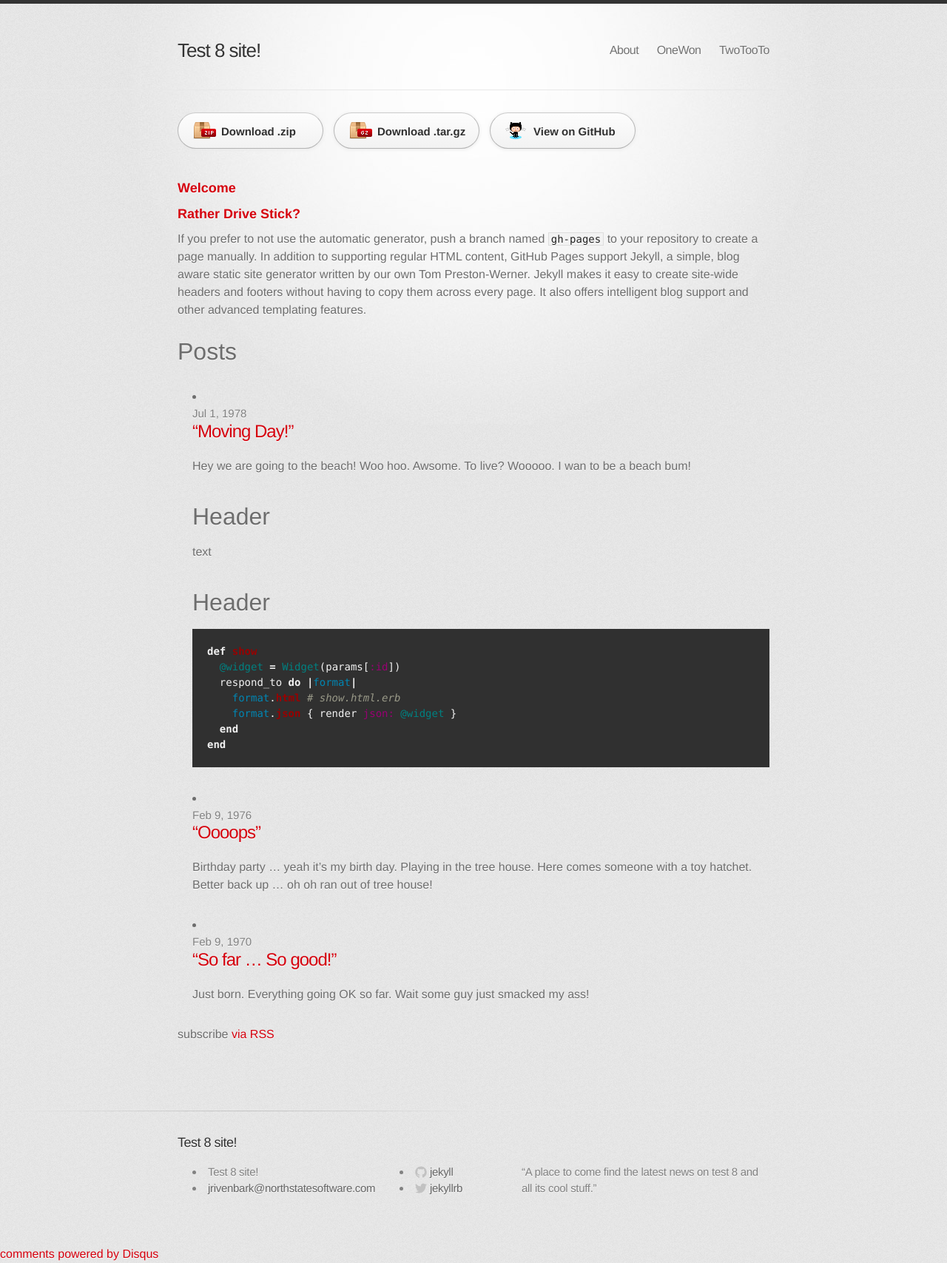
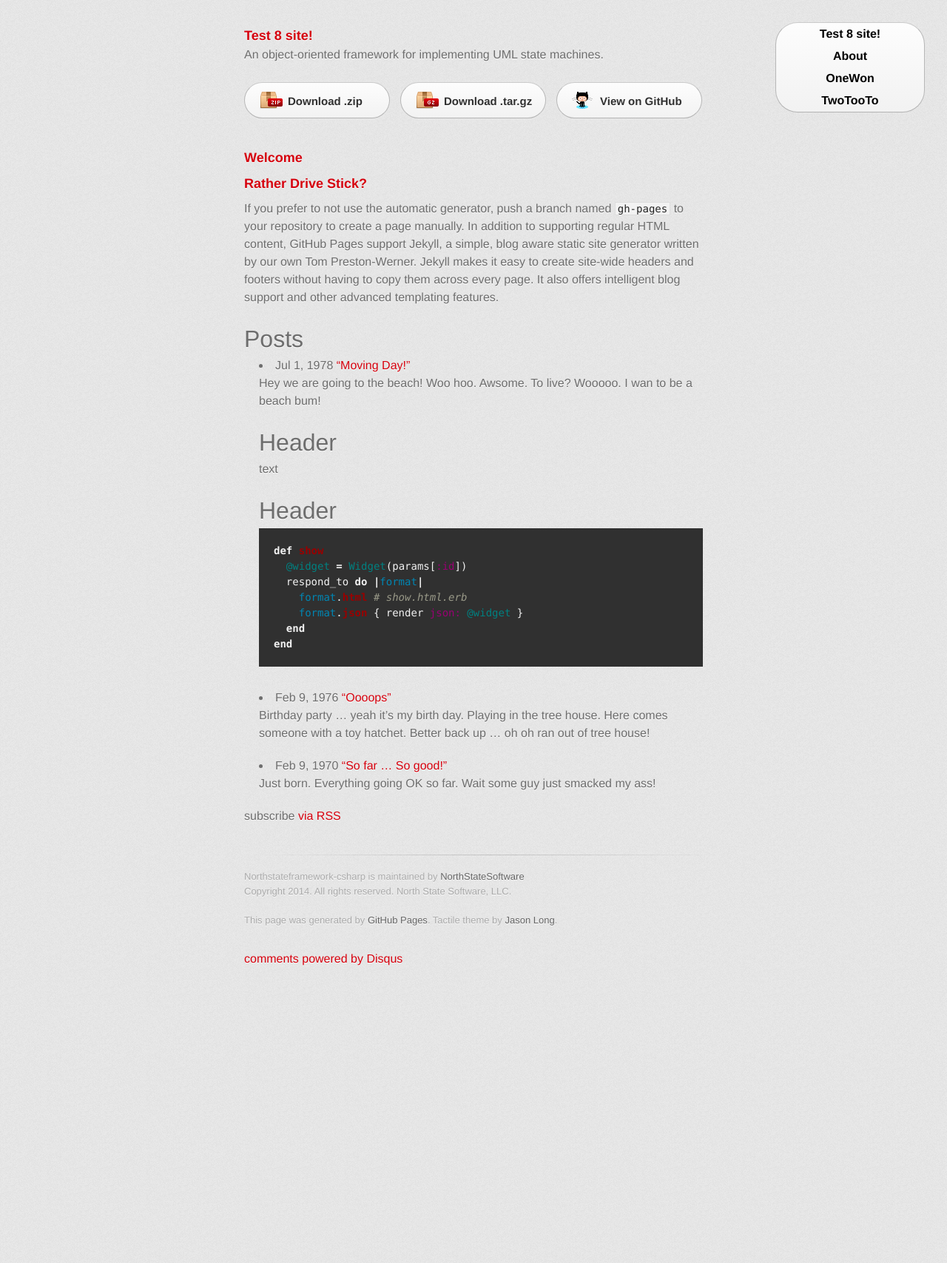
Before and after one commit to jrivenbark/Test8, a Jekyll site: the page built from index.html, in a window 1280 px wide. Shown: the whole page at 74% size. Built offline with Jekyll 4.4.1, drawn with Linux system fonts in a browser that asks for light colours; some web fonts are replaced; comment, search, counter and statistics services are not loaded; after the commit the page ends 1308 px from its top, so only the background shows below that.

Commit message:
Test 8 Check in floating block menu example
This is an interesting example of a floating block.

```diff
--- a/_includes/footer.html
+++ b/_includes/footer.html
@@ -1,61 +1,5 @@
-<footer class="site-footer">
-
-  <div class="wrap">
-
-    <h2 class="footer-heading">{{ site.title }}</h2>
-
-    <div class="footer-col-1 column">
-      <ul>
-        <li>{{ site.title }}</li>
-        <li><a href="mailto:{{ site.email }}">{{ site.email }}</a></li>
-      </ul>
-    </div>
-
-    <div class="footer-col-2 column">
-      <ul>
-        {% if site.github_username %}<li>
-          <a href="https://github.com/{{ site.github_username }}">
-            <span class="icon github">
-              <svg version="1.1" class="github-icon-svg" xmlns="http://www.w3.org/2000/svg" xmlns:xlink="http://www.w3.org/1999/xlink" x="0px" y="0px"
-                 viewBox="0 0 16 16" enable-background="new 0 0 16 16" xml:space="preserve">
-                <path fill-rule="evenodd" clip-rule="evenodd" fill="#C2C2C2" d="M7.999,0.431c-4.285,0-7.76,3.474-7.76,7.761
-                c0,3.428,2.223,6.337,5.307,7.363c0.388,0.071,0.53-0.168,0.53-0.374c0-0.184-0.007-0.672-0.01-1.32
-                c-2.159,0.469-2.614-1.04-2.614-1.04c-0.353-0.896-0.862-1.135-0.862-1.135c-0.705-0.481,0.053-0.472,0.053-0.472
-                c0.779,0.055,1.189,0.8,1.189,0.8c0.692,1.186,1.816,0.843,2.258,0.645c0.071-0.502,0.271-0.843,0.493-1.037
-                C4.86,11.425,3.049,10.76,3.049,7.786c0-0.847,0.302-1.54,0.799-2.082C3.768,5.507,3.501,4.718,3.924,3.65
-                c0,0,0.652-0.209,2.134,0.796C6.677,4.273,7.34,4.187,8,4.184c0.659,0.003,1.323,0.089,1.943,0.261
-                c1.482-1.004,2.132-0.796,2.132-0.796c0.423,1.068,0.157,1.857,0.077,2.054c0.497,0.542,0.798,1.235,0.798,2.082
-                c0,2.981-1.814,3.637-3.543,3.829c0.279,0.24,0.527,0.713,0.527,1.437c0,1.037-0.01,1.874-0.01,2.129
-                c0,0.208,0.14,0.449,0.534,0.373c3.081-1.028,5.302-3.935,5.302-7.362C15.76,3.906,12.285,0.431,7.999,0.431z"/>
-              </svg>
-            </span>
-            <span class="username">{{ site.github_username }}</span>
-          </a>
-        </li>{% endif %}
-        {% if site.twitter_username %}<li>
-          <a href="https://twitter.com/{{ site.twitter_username }}">
-            <span class="icon twitter">
-              <svg version="1.1" class="twitter-icon-svg" xmlns="http://www.w3.org/2000/svg" xmlns:xlink="http://www.w3.org/1999/xlink" x="0px" y="0px"
-                 viewBox="0 0 16 16" enable-background="new 0 0 16 16" xml:space="preserve">
-                <path fill="#C2C2C2" d="M15.969,3.058c-0.586,0.26-1.217,0.436-1.878,0.515c0.675-0.405,1.194-1.045,1.438-1.809
-                c-0.632,0.375-1.332,0.647-2.076,0.793c-0.596-0.636-1.446-1.033-2.387-1.033c-1.806,0-3.27,1.464-3.27,3.27
-                c0,0.256,0.029,0.506,0.085,0.745C5.163,5.404,2.753,4.102,1.14,2.124C0.859,2.607,0.698,3.168,0.698,3.767
-                c0,1.134,0.577,2.135,1.455,2.722C1.616,6.472,1.112,6.325,0.671,6.08c0,0.014,0,0.027,0,0.041c0,1.584,1.127,2.906,2.623,3.206
-                C3.02,9.402,2.731,9.442,2.433,9.442c-0.211,0-0.416-0.021-0.615-0.059c0.416,1.299,1.624,2.245,3.055,2.271
-                c-1.119,0.877-2.529,1.4-4.061,1.4c-0.264,0-0.524-0.015-0.78-0.046c1.447,0.928,3.166,1.469,5.013,1.469
-                c6.015,0,9.304-4.983,9.304-9.304c0-0.142-0.003-0.283-0.009-0.423C14.976,4.29,15.531,3.714,15.969,3.058z"/>
-              </svg>
-            </span>
-            <span class="username">{{ site.twitter_username }}</span>
-          </a>
-        </li>{% endif %}
-      </ul>
-    </div>
-
-    <div class="footer-col-3 column">
-      <p class="text">{{ site.description }}</p>
-    </div>
-
-  </div>
-
+<footer>
+	Northstateframework-csharp is maintained by <a href="https://github.com/NorthStateSoftware">NorthStateSoftware</a><br>
+	                   <p> Copyright 2014. All rights reserved. North State Software, LLC.</p>
+	This page was generated by <a href="http://pages.github.com">GitHub Pages</a>. Tactile theme by <a href="https://twitter.com/jasonlong">Jason Long</a>.
 </footer>
--- a/_includes/head.html
+++ b/_includes/head.html
@@ -1,16 +1,9 @@
 <head>
-    <meta charset="utf-8">
-    <meta http-equiv="X-UA-Compatible" content="IE=edge">
-    <title>{% if page.title %}{{ page.title }}{% else %}{{ site.title }}{% endif %}</title>
-    <meta name="viewport" content="width=device-width">
-    <meta name="description" content="{{ site.description }}">
-    <link rel="canonical" href="{{ page.url | replace:'index.html','' | prepend: site.baseurl | prepend: site.url }}">
-
-    <!-- Custom CSS -->
-    <link rel="stylesheet" href="{{ "/css/main.css" | prepend: site.baseurl }}">
-<!--    <link href='https://fonts.googleapis.com/css?family=Chivo:900' rel='stylesheet' type='text/css'>-->
-    <link rel="stylesheet" type="text/css" href="{{ "/css/stylesheet.css" | prepend: site.baseurl }}" media="screen">
-<!--    <link rel="stylesheet" type="text/css" href="{{ "/css/pygment_trac.css" | prepend: site.baseurl }}" media="screen">-->
-<!--    <link rel="stylesheet" type="text/css" href="{{ "/css/print.css" | prepend: site.baseurl }}" media="print">-->
-
+	<meta charset='utf-8'>
+	<meta http-equiv="X-UA-Compatible" content="chrome=1">
+	<link href='https://fonts.googleapis.com/css?family=Chivo:900' rel='stylesheet' type='text/css'>
+	<link rel="stylesheet" type="text/css" href="stylesheets/stylesheet.css" media="screen">
+	<link rel="stylesheet" type="text/css" href="stylesheets/pygment_trac.css" media="screen">
+	<link rel="stylesheet" type="text/css" href="stylesheets/print.css" media="print">
+	<title>NorthStateFramework-csharp by NorthStateSoftware</title>
 </head>
--- a/_includes/header.html
+++ b/_includes/header.html
@@ -1,19 +1,19 @@
-<header class="site-header">
 
-  <div class="wrap">
 
-    <a class="site-title" href="{{ site.baseurl }}/">{{ site.title }}</a>
+<header>
+    <a class="text-intro" href="{{ site.baseurl }}/">{{ site.title }}</a>
+    </br>
+
+        An object-oriented framework for implementing UML state machines.
 
     <nav class="site-nav">
-      <a href="#" class="menu-icon">
-      </a>
-      <div class="trigger">
+
+      <div>
+        <a class="page-link" lass="page-link" href="{{ site.baseurl }}/">{{ site.title }}</a>
         {% for page in site.pages %}
           {% if page.title %}<a class="page-link" href="{{ page.url | prepend: site.baseurl }}">{{ page.title }}</a>{% endif %}
         {% endfor %}
       </div>
     </nav>
 
-  </div>
-
 </header>
--- a/_layouts/default.html
+++ b/_layouts/default.html
@@ -1,25 +1,14 @@
 <!DOCTYPE html>
 <html>
-
   {% include head.html %}
-
     <body>
-
-    <div class="container">
-
-    {% include header.html %}
-
-    <div class="page-content">
-      <div class="wrap">
-      {{ content }}
-      </div>
-    </div>
-
-
-    {% include footer.html %}
-
-	{% include comments.html %}
-
-	</div>
+	    <div class="container">
+		    <div class="inner">
+			    {% include header.html %}
+			      {{ content }}
+			    {% include footer.html %}
+				{% include comments.html %}
+			</div>
+		</div>
     </body>
 </html>
--- a/css/main.css
+++ /dev/null
@@ -1,424 +0,0 @@
-/* Base */
-/* ----------------------------------------------------------*/
-
-* {
-  margin: 0;
-  padding: 0;
-}
-
-html, body { height: 100%; }
-
-body {
-  font-family: Helvetica, Arial, sans-serif;
-  font-size: 16px;
-  line-height: 1.5;
-  font-weight: 300;
-  background-color: #fdfdfd;
-}
-
-h1, h2, h3, h4, h5, h6 { font-size: 100%; font-weight: 400; }
-
-a         { color: #2a7ae2; text-decoration: none; }
-a:hover   { color: #000; text-decoration: underline; }
-a:visited { color: #205caa; }
-
-/* Utility */
-
-.wrap:before,
-.wrap:after { content:""; display:table; }
-.wrap:after { clear: both; }
-.wrap {
-  max-width: 800px;
-  padding: 0 30px;
-  margin: 0 auto;
-  zoom: 1;
-}
-
-
-/* Layout Styles */
-/* ----------------------------------------------------------*/
-
-/* Site header */
-
-.site-header {
-  border-top: 5px solid #333;
-  border-bottom: 1px solid #e8e8e8;
-  min-height: 56px;
-}
-
-.site-old {
-  border-top: 5px solid #333;
-  border-bottom: 1px solid #e8e8e8;
-  min-height: 56px;
-  background-color: white;
-}
-
-.site-title,
-.site-title:hover,
-.site-title:visited {
-  display: block;
-  color: #333;
-  font-size: 26px;
-  letter-spacing: -1px;
-  float: left;
-  line-height: 56px;
-  position: relative;
-  z-index: 1;
-}
-
-.site-nav {
-  float: right;
-  line-height: 56px;
-}
-
-.site-nav .menu-icon { display: none; }
-
-.site-nav .page-link {
-  margin-left: 20px;
-  color: #727272;
-  letter-spacing: -.5px;
-}
-
-/* Site footer */
-
-.site-footer {
-  border-top: 1px solid #e8e8e8;
-  padding: 30px 0;
-}
-
-.footer-heading {
-  font-size: 18px;
-  font-weight: 300;
-  letter-spacing: -.5px;
-  margin-bottom: 15px;
-}
-
-.site-footer .column { float: left; margin-bottom: 15px; }
-
-.footer-col-1 {
-  width: 270px; /*fallback*/
-  width: -webkit-calc(35% - 10px);
-  width: -moz-calc(35% - 10px);
-  width: -o-calc(35% - 10px);
-  width: calc(35% - 10px);
-  margin-right: 10px
-}
-.footer-col-2 {
-  width: 175px; /*fallback*/
-  width: -webkit-calc(23.125% - 10px);
-  width: -moz-calc(23.125% - 10px);
-  width: -o-calc(23.125% - 10px);
-  width: calc(23.125% - 10px);
-  margin-right: 10px
-}
-.footer-col-3 {
-  width: 335px; /*fallback*/
-  width: -webkit-calc(41.875%);
-  width: -moz-calc(41.875%);
-  width: -o-calc(41.875%);
-  width: calc(41.875%);
-}
-
-.site-footer ul { list-style: none; }
-
-.site-footer li,
-.site-footer p {
-  font-size: 15px;
-  letter-spacing: -.3px;
-  color: #828282;
-}
-
-.github-icon-svg,
-.twitter-icon-svg {
-  display: inline-block;
-  width: 16px;
-  height: 16px;
-  position: relative;
-  top: 3px;
-}
-
-
-/* Page Content styles */
-/* ----------------------------------------------------------*/
-
-.page-content-old {
-  padding: 30px 0;
-  background-color: #fff;
-}
-
-.page-content {
-  padding: 30px 0;
-}
-
-.container {
-  background: transparent url(../images/highlight-bg.jpg) 50% 0 no-repeat;
-  min-height: 595px;
-}
-
-/* Home styles */
-/* ----------------------------------------------------------*/
-
-.home h1 { margin-bottom: 25px; }
-
-.posts { list-style-type: none; }
-
-.posts li { margin-bottom: 30px; }
-
-.posts .post-link {
-  font-size: 24px;
-  letter-spacing: -1px;
-  line-height: 1;
-}
-
-.posts .post-date {
-  display: block;
-  font-size: 15px;
-  color: #818181;
-}
-
-
-/* Post styles */
-/* ----------------------------------------------------------*/
-
-.post-header { margin: 10px 0 30px; }
-
-.post-header h1 {
-  font-size: 42px;
-  letter-spacing: -1.75px;
-  line-height: 1;
-  font-weight: 300;
-}
-
-.post-header .meta {
-  font-size: 15px;
-  color: #818181;
-  margin-top: 5px;
-}
-
-.post-content { margin: 0 0 30px; }
-
-.post-content > * { margin: 20px 0; }
-
-
-.post-content h1,
-.post-content h2,
-.post-content h3,
-.post-content h4,
-.post-content h5,
-.post-content h6 {
-  line-height: 1;
-  font-weight: 300;
-  margin: 40px 0 20px;
-}
-
-.post-content h2 {
-  font-size: 32px;
-  letter-spacing: -1.25px;
-}
-
-.post-content h3 {
-  font-size: 26px;
-  letter-spacing: -1px;
-}
-
-.post-content h4 {
-  font-size: 20px;
-  letter-spacing: -1px;
-}
-
-.post-content blockquote {
-  border-left: 4px solid #e8e8e8;
-  padding-left: 20px;
-  font-size: 18px;
-  opacity: .6;
-  letter-spacing: -1px;
-  font-style: italic;
-  margin: 30px 0;
-}
-
-.post-content ul,
-.post-content ol { padding-left: 20px; }
-
-.post pre,
-.post code {
-  border: 1px solid #d5d5e9;
-  background-color: #eef;
-  padding: 8px 12px;
-  -webkit-border-radius: 3px;
-  -moz-border-radius: 3px;
-  border-radius: 3px;
-  font-size: 15px;
-  overflow:scroll;
-}
-
-.post code { padding: 1px 5px; }
-
-.post ul,
-.post ol { margin-left: 1.35em; }
-
-.post pre code {
-  border: 0;
-  padding-right: 0;
-  padding-left: 0;
-}
-
-/* terminal */
-.post pre.terminal {
-  border: 1px solid #000;
-  background-color: #333;
-  color: #FFF;
-  -webkit-border-radius: 3px;
-  -moz-border-radius: 3px;
-  border-radius: 3px;
-}
-
-.post pre.terminal code { background-color: #333; }
-
-/* Syntax highlighting styles */
-/* ----------------------------------------------------------*/
-
-.highlight  { background: #ffffff; }
-.highlight .c { color: #999988; font-style: italic } /* Comment */
-.highlight .err { color: #a61717; background-color: #e3d2d2 } /* Error */
-.highlight .k { font-weight: bold } /* Keyword */
-.highlight .o { font-weight: bold } /* Operator */
-.highlight .cm { color: #999988; font-style: italic } /* Comment.Multiline */
-.highlight .cp { color: #999999; font-weight: bold } /* Comment.Preproc */
-.highlight .c1 { color: #999988; font-style: italic } /* Comment.Single */
-.highlight .cs { color: #999999; font-weight: bold; font-style: italic } /* Comment.Special */
-.highlight .gd { color: #000000; background-color: #ffdddd } /* Generic.Deleted */
-.highlight .gd .x { color: #000000; background-color: #ffaaaa } /* Generic.Deleted.Specific */
-.highlight .ge { font-style: italic } /* Generic.Emph */
-.highlight .gr { color: #aa0000 } /* Generic.Error */
-.highlight .gh { color: #999999 } /* Generic.Heading */
-.highlight .gi { color: #000000; background-color: #ddffdd } /* Generic.Inserted */
-.highlight .gi .x { color: #000000; background-color: #aaffaa } /* Generic.Inserted.Specific */
-.highlight .go { color: #888888 } /* Generic.Output */
-.highlight .gp { color: #555555 } /* Generic.Prompt */
-.highlight .gs { font-weight: bold } /* Generic.Strong */
-.highlight .gu { color: #aaaaaa } /* Generic.Subheading */
-.highlight .gt { color: #aa0000 } /* Generic.Traceback */
-.highlight .kc { font-weight: bold } /* Keyword.Constant */
-.highlight .kd { font-weight: bold } /* Keyword.Declaration */
-.highlight .kp { font-weight: bold } /* Keyword.Pseudo */
-.highlight .kr { font-weight: bold } /* Keyword.Reserved */
-.highlight .kt { color: #445588; font-weight: bold } /* Keyword.Type */
-.highlight .m { color: #009999 } /* Literal.Number */
-.highlight .s { color: #d14 } /* Literal.String */
-.highlight .na { color: #008080 } /* Name.Attribute */
-.highlight .nb { color: #0086B3 } /* Name.Builtin */
-.highlight .nc { color: #445588; font-weight: bold } /* Name.Class */
-.highlight .no { color: #008080 } /* Name.Constant */
-.highlight .ni { color: #800080 } /* Name.Entity */
-.highlight .ne { color: #990000; font-weight: bold } /* Name.Exception */
-.highlight .nf { color: #990000; font-weight: bold } /* Name.Function */
-.highlight .nn { color: #555555 } /* Name.Namespace */
-.highlight .nt { color: #000080 } /* Name.Tag */
-.highlight .nv { color: #008080 } /* Name.Variable */
-.highlight .ow { font-weight: bold } /* Operator.Word */
-.highlight .w { color: #bbbbbb } /* Text.Whitespace */
-.highlight .mf { color: #009999 } /* Literal.Number.Float */
-.highlight .mh { color: #009999 } /* Literal.Number.Hex */
-.highlight .mi { color: #009999 } /* Literal.Number.Integer */
-.highlight .mo { color: #009999 } /* Literal.Number.Oct */
-.highlight .sb { color: #d14 } /* Literal.String.Backtick */
-.highlight .sc { color: #d14 } /* Literal.String.Char */
-.highlight .sd { color: #d14 } /* Literal.String.Doc */
-.highlight .s2 { color: #d14 } /* Literal.String.Double */
-.highlight .se { color: #d14 } /* Literal.String.Escape */
-.highlight .sh { color: #d14 } /* Literal.String.Heredoc */
-.highlight .si { color: #d14 } /* Literal.String.Interpol */
-.highlight .sx { color: #d14 } /* Literal.String.Other */
-.highlight .sr { color: #009926 } /* Literal.String.Regex */
-.highlight .s1 { color: #d14 } /* Literal.String.Single */
-.highlight .ss { color: #990073 } /* Literal.String.Symbol */
-.highlight .bp { color: #999999 } /* Name.Builtin.Pseudo */
-.highlight .vc { color: #008080 } /* Name.Variable.Class */
-.highlight .vg { color: #008080 } /* Name.Variable.Global */
-.highlight .vi { color: #008080 } /* Name.Variable.Instance */
-.highlight .il { color: #009999 } /* Literal.Number.Integer.Long */
-
-
-/* media queries */
-/* ----------------------------------------------------------*/
-
-
-@media screen and (max-width: 750px) {
-
-  .footer-col-1 { width: 50%; }
-
-  .footer-col-2 {
-    width: 45%; /*fallback*/
-    width: -webkit-calc(50% - 10px);
-    width: -moz-calc(50% - 10px);
-    width: -o-calc(50% - 10px);
-    width: calc(50% - 10px);
-    margin-right: 0;
-  }
-
-  .site-footer .column.footer-col-3 {
-    width: auto;
-    float: none;
-    clear: both;
-  }
-
-}
-
-@media screen and (max-width: 600px) {
-
-  .wrap { padding: 0 12px; }
-
-  .site-nav {
-    position: fixed;
-    z-index: 10;
-    top: 14px; right: 8px;
-    background-color: white;
-    -webkit-border-radius: 5px;
-    -moz-border-radius: 5px;
-    border-radius: 5px;
-    border: 1px solid #e8e8e8;
-  }
-
-  .site-nav .menu-icon {
-    display: block;
-    font-size: 24px;
-    color: #505050;
-    float: right;
-    width: 36px;
-    text-align: center;
-    line-height: 36px;
-  }
-
-  .site-nav .menu-icon svg { width: 18px; height: 16px; }
-
-  .site-nav .trigger {
-    clear: both;
-    margin-bottom: 5px;
-    display: none;
-  }
-
-  .site-nav:hover .trigger { display: block; }
-
-  .site-nav .page-link {
-    display: block;
-    text-align: right;
-    line-height: 1.25;
-    padding: 5px 10px;
-    margin: 0;
-  }
-
-  .post-header h1 { font-size: 36px; }
-  .post-content h2 { font-size: 28px; }
-  .post-content h3 { font-size: 22px; }
-  .post-content h4 { font-size: 18px; }
-  .post-content blockquote { padding-left: 10px; }
-  .post-content ul,
-  .post-content ol { padding-left: 10px; }
-
-  .site-footer .column {
-    float: none;
-    clear: both;
-    width: auto;
-    margin: 0 0 15px; }
-
-}
--- a/css/stylesheet.css
+++ b/stylesheets/stylesheet.css
@@ -119,7 +119,7 @@ a.button {
   float: left;
   width: 179px;
   margin-right: 14px;
-  background: #fdfdfd; /* Old browsers */
+  background: #000000; /* Old browsers */
   background: -moz-linear-gradient(top,  #fdfdfd 0%, #f2f2f2 100%); /* FF3.6+ */
   background: -webkit-gradient(linear, left top, left bottom, color-stop(0%,#fdfdfd), color-stop(100%,#f2f2f2)); /* Chrome,Safari4+ */
   background: -webkit-linear-gradient(top,  #fdfdfd 0%,#f2f2f2 100%); /* Chrome10+,Safari5.1+ */
@@ -308,6 +308,14 @@ dl dt {
   color: #303030;
 }
 
+.text-intro
+{
+  color: #d5000d;
+  font-size: 18px;
+  font-weight: bold;
+  margin-bottom: 8px;
+}
+
 footer {
   background: transparent url('../images/hr.png') 0 0 no-repeat;
   margin-top: 40px;
@@ -369,3 +377,57 @@ footer a:hover {
 
 /* Mobile Portrait Size to Mobile Landscape Size (devices and browsers) */
 @media only screen and (max-width: 479px) {}
+
+  .wrap { padding: 0 12px; }
+
+
+  .site-nav {
+    position: fixed;
+    z-index: 10;
+    top: 30px; right: 30px;
+    background-color: #fdfdfd;
+    -webkit-border-radius: 30px;
+    -moz-border-radius: 30px;
+    border-radius: 30px;
+    width: 200px;
+	border-top: solid 1px #cbcbcb;
+	border-left: solid 1px #b7b7b7;
+	border-right: solid 1px #b7b7b7;
+	border-bottom: solid 1px #b3b3b3;
+	background: -moz-linear-gradient(top,  #fdfdfd 0%, #f2f2f2 100%); /* FF3.6+ */
+	background: -webkit-gradient(linear, left top, left bottom, color-stop(0%,#fdfdfd), color-stop(100%,#f2f2f2)); /* Chrome,Safari4+ */
+	background: -webkit-linear-gradient(top,  #fdfdfd 0%,#f2f2f2 100%); /* Chrome10+,Safari5.1+ */
+	background: -o-linear-gradient(top,  #fdfdfd 0%,#f2f2f2 100%); /* Opera 11.10+ */
+	background: -ms-linear-gradient(top,  #fdfdfd 0%,#f2f2f2 100%); /* IE10+ */
+	background: linear-gradient(top,  #fdfdfd 0%,#f2f2f2 100%); /* W3C */
+  }
+
+  .site-nav .menu-icon {
+    display: block;
+    font-size: 24px;
+    color: #505050;
+    float: right;
+    width: 36px;
+    text-align: center;
+    line-height: 36px;
+  }
+
+  .site-nav .menu-icon svg { width: 18px; height: 16px; }
+
+  .site-nav .trigger {
+    clear: both;
+    margin-bottom: 5px;
+    display: none;
+  }
+
+  .site-nav:hover .trigger { display: block; }
+
+  .site-nav .page-link {
+    display: block;
+    text-align: center;
+    line-height: 1.25;
+    padding: 5px 10px;
+    margin: 0;
+    color: black;
+    font-weight: bold;
+    }
```
Also changed, not shown: stylesheets/print.css (renamed from css/print.css), stylesheets/pygment_trac.css (renamed from css/pygment_trac.css).
